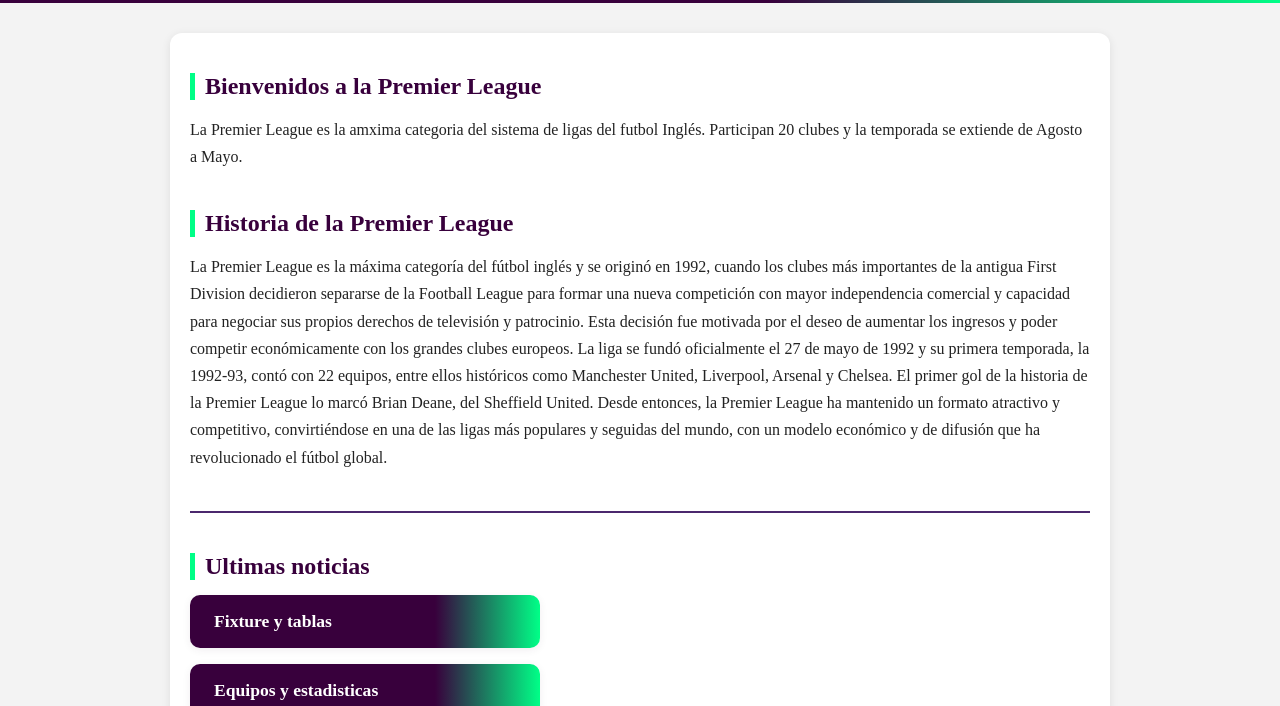
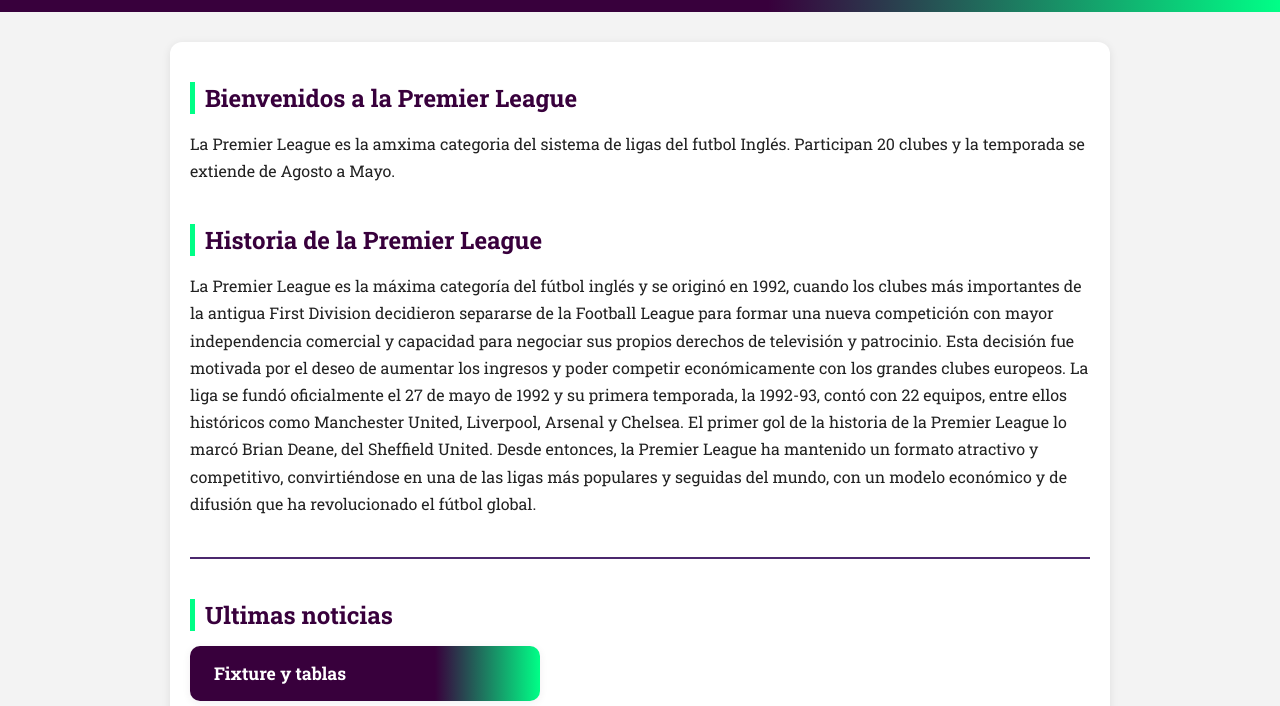
Before and after one commit to Mateo-santimaria/Premier-League, a plain HTML site: page pages/index.html in a window 1280 px wide. Shown: the part 249-955 px from the top of the page. Drawn offline with Linux system fonts and the light colour scheme.

Commit message:
agregue font

```diff
--- a/pages/index.html
+++ b/pages/index.html
@@ -10,6 +10,10 @@
     <link rel="icon" href="../assets/images/Premier-League-logo.png.ico" type="image/x-icon">
     <link rel="stylesheet" href="../styles/global.css">
     <link rel="stylesheet" href="../styles/index.css">
+    <link rel="preconnect" href="https://fonts.googleapis.com">
+    <link rel="preconnect" href="https://fonts.gstatic.com" crossorigin>
+    <link href="https://fonts.googleapis.com/css2?family=Roboto+Slab:wght@100..900&display=swap" rel="stylesheet">
+</head>
 </head>
 <body>
     <header>
```
Also changed, not shown: pages/partidos.html (+4 -0 lines), pages/resultados.html (+4 -0 lines).
